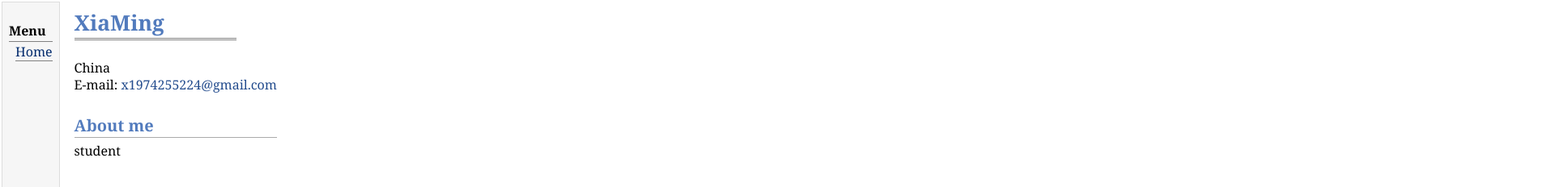
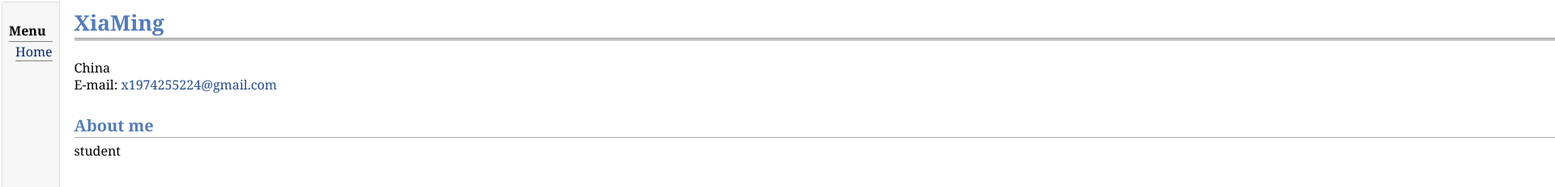
Before and after one commit to ThisIsxm/ThisIsxm.github.io, a plain HTML site: page index.html in a window 1280 px wide. Shown: the top 232 px of the page at 81% size, 1920 px wide, since content can reach past the window. Drawn offline with Linux system fonts and the light colour scheme.

Commit message:
Update jemdoc.css

```diff
--- a/jemdoc.css
+++ b/jemdoc.css
@@ -21,7 +21,7 @@ body {
 	padding-right: 8px;
 	font-size: 1.0em;
 	width: auto;
-	height: 1000px;
+	height: 100000px;
 	white-space: nowrap;
     text-align: left;
     vertical-align: top;
@@ -94,7 +94,7 @@ div#toptitle {
 	padding-bottom: 0.2em;
 	margin-bottom: 1.5em;
 	border-bottom: 3px double gray;
-	width: 200px;
+	width: 10000px;
 }
 
 /* Reduce space if we begin the page with a title. */
```
